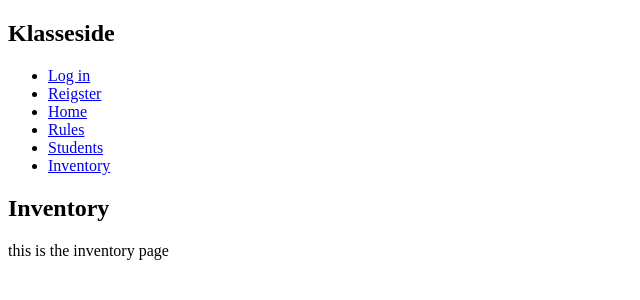
After one commit to BoredToad/klasssenettside, a Flask app: page /inventory in a window 1280 px wide. The commit adds this page. Shown: the top 300 px of the page, without its empty margins (0-640 px from the left). Run offline with Flask 3, Linux system fonts and the light colour scheme.

Commit message:
started on inventory page

```diff
--- a/app.py
+++ b/app.py
@@ -2,10 +2,12 @@ from itertools import count
 from flask import Flask, render_template
 from auth import auth_bp, get_username_from_id
 from students import students, read_and_sort_csv, even_or_odd
+from inventory import inventory_bp
 
 app = Flask(__name__)
 app.config.from_mapping(SECRET_KEY='dev')
 app.register_blueprint(auth_bp)
+app.register_blueprint(inventory_bp)
 
 # this adds functions and variables that can be used in the templates
 @app.context_processor
--- /dev/null
+++ b/inventory.py
@@ -0,0 +1,7 @@
+from flask import Blueprint, render_template
+
+inventory_bp = Blueprint("inventory", __name__, "/inventory")
+
+@inventory_bp.route("/inventory")
+def inventory() -> str:
+    return render_template('inventory/inventory.jinja')
--- a/templates/base.jinja
+++ b/templates/base.jinja
@@ -15,6 +15,7 @@
 	<li><a href="{{ url_for('index') }}">Home</a></li>
 	<li><a href="{{ url_for('rules') }}">Rules</a></li>
 	<li><a href="{{ url_for('students') }}">Students</a></li>
+	<li><a href="{{ url_for('inventory.inventory') }}">Inventory</a></li>
     </ul>
 </nav>
 <section class="content">
--- /dev/null
+++ b/templates/inventory/inventory.jinja
@@ -0,0 +1,9 @@
+{% extends 'base.jinja' %}
+
+{% block header %}
+    <h1>{% block title %}Inventory{% endblock %}</h1>
+{% endblock %}
+
+{% block content %}
+<p>this is the inventory page</p>
+{% endblock %}
```
